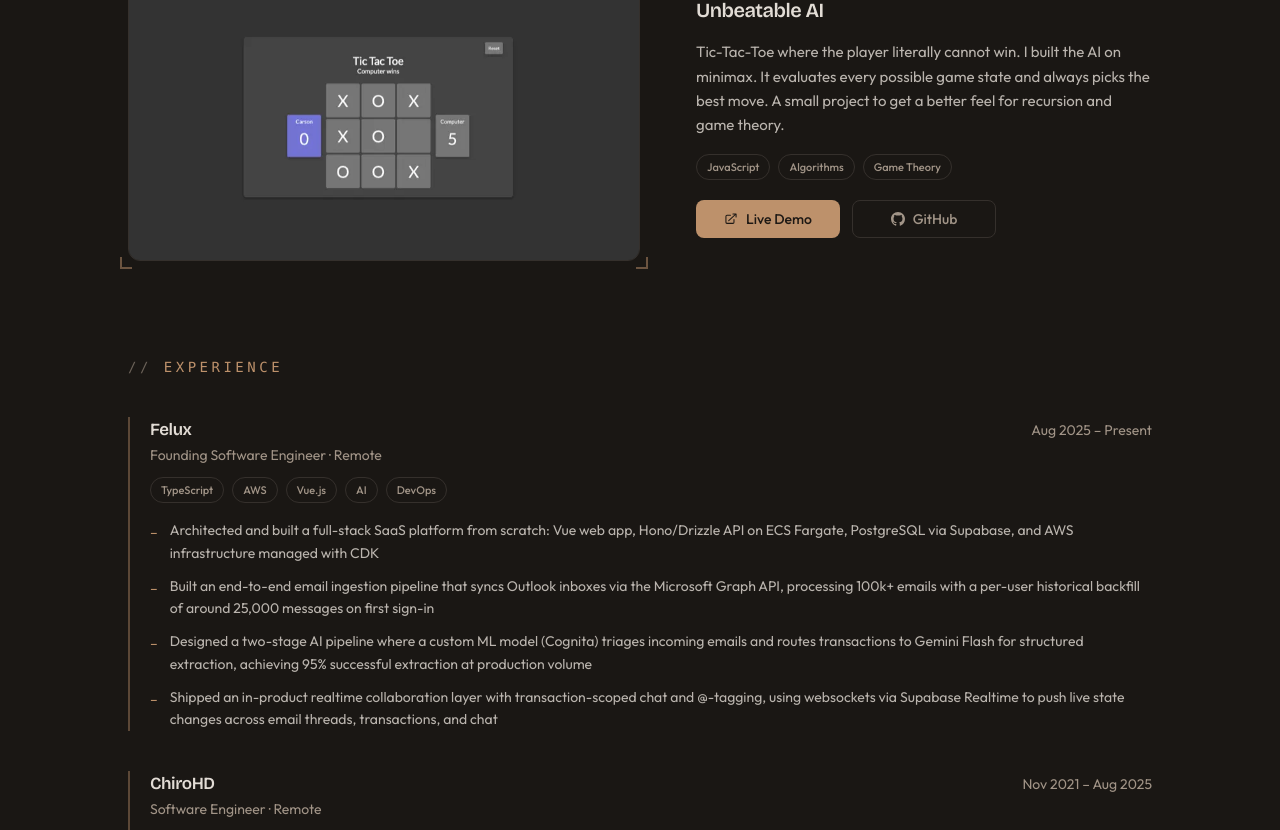
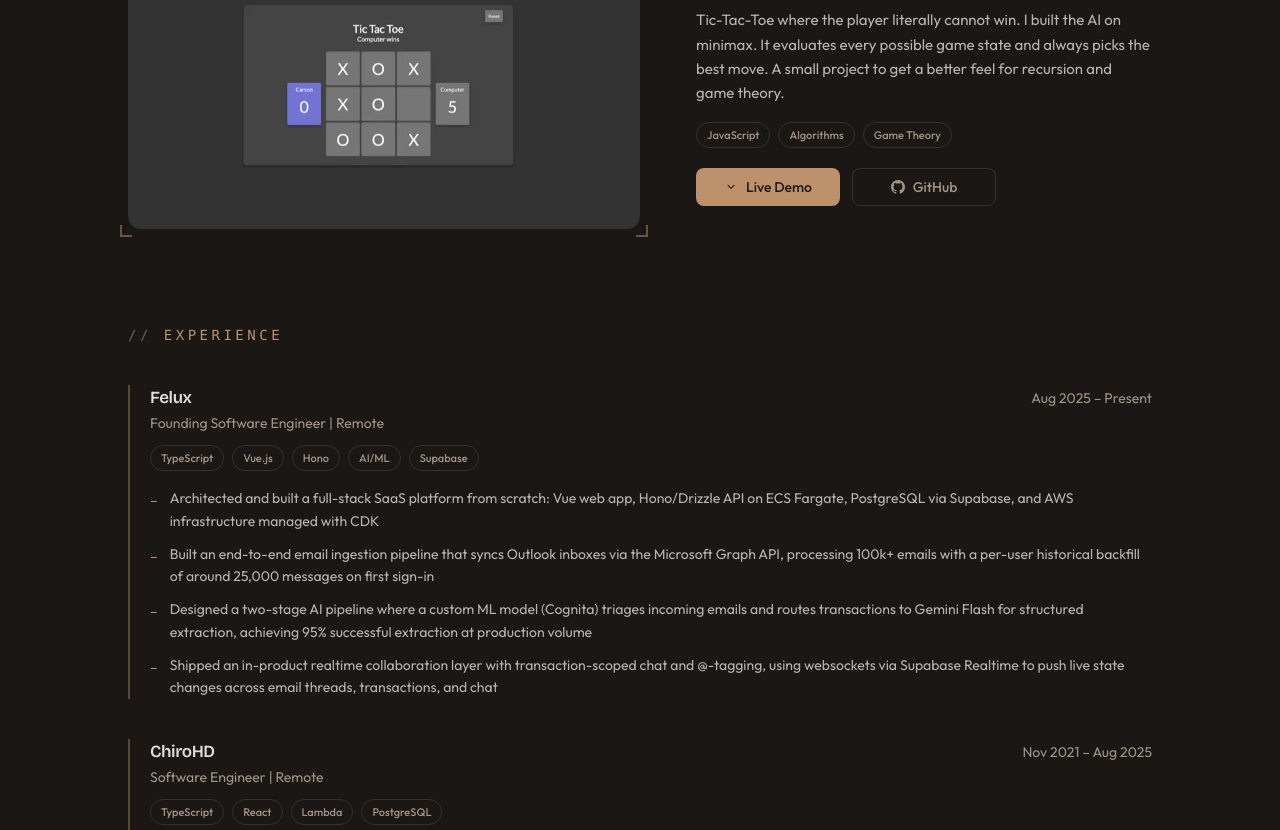
Before and after one commit to c-tollison/carson-dev, a React (Vite) app: page / in a window 1280 px wide. Shown: the part 1224-2054 px from the top of the page. Built offline with nearby package versions, Linux system fonts and the light colour scheme.

Commit message:
Checkpoint

```diff
--- a/src/routes/dashboard.tsx
+++ b/src/routes/dashboard.tsx
@@ -1,3 +1,4 @@
+import { useState } from 'react';
 import Hero from '../components/hero';
 import PageWrapper from '../components/page-wrapper';
 import projects from './projects/projects';
@@ -16,7 +17,7 @@ const experience = [
         title: 'Founding Software Engineer',
         dates: 'Aug 2025 – Present',
         location: 'Remote',
-        tools: ['TypeScript', 'AWS', 'Vue.js', 'AI', 'DevOps'],
+        tools: ['TypeScript', 'Vue.js', 'Hono', 'AI/ML', 'Supabase'],
         bullets: [
             'Architected and built a full-stack SaaS platform from scratch: Vue web app, Hono/Drizzle API on ECS Fargate, PostgreSQL via Supabase, and AWS infrastructure managed with CDK',
             'Built an end-to-end email ingestion pipeline that syncs Outlook inboxes via the Microsoft Graph API, processing 100k+ emails with a per-user historical backfill of around 25,000 messages on first sign-in',
@@ -29,7 +30,7 @@ const experience = [
         title: 'Software Engineer',
         dates: 'Nov 2021 – Aug 2025',
         location: 'Remote',
-        tools: ['TypeScript', 'AWS', 'React.js', 'DevOps'],
+        tools: ['TypeScript', 'React', 'Lambda', 'PostgreSQL'],
         bullets: [
             'Built a private internal web app (TypeScript, React, Drizzle, Lambda) that let any engineer provision a fully isolated cloud environment from a UI, spinning up the entire stack (frontend, API, Postgres, backing AWS services) per-dev; adopted by all 20 engineers as the standard concurrent-development workflow',
             'Architected a double-entry accounting system with line-item-level tracking and balance reconciliation, processing 150,000+ transactions weekly with full audit compliance; migrated all historical data off a legacy multi-table schema',
@@ -42,7 +43,7 @@ const experience = [
         title: 'Software Development Engineer Intern',
         dates: 'May 2023 – Aug 2023',
         location: 'Hybrid / Seattle, WA',
-        tools: ['Java', 'AWS'],
+        tools: ['Java', 'Lambda', 'DynamoDB'],
         bullets: [
             'Designed an abstract Java parser and ingestion framework that processed multi-gigabyte CSV and Excel files with millions of SKUs behind a single interface, built on AWS Lambda, S3, SQS, and DynamoDB',
             'Resolved a throughput bottleneck by fanning ingestion across concurrent S3-event-triggered Lambdas, increasing data throughput by 25% while reducing memory consumption',
@@ -53,7 +54,7 @@ const experience = [
         title: 'Software Development Engineer Intern',
         dates: 'May 2022 – Aug 2022',
         location: 'Remote',
-        tools: ['Python', 'AWS'],
+        tools: ['Python', 'CDK', 'SQS'],
         bullets: [
             "Designed a CDK-based event-driven worker (SQS + Python Lambda) that applied paycode and holiday rules to Amazon's global timecard system serving 1M+ employees, replacing a manual SQL-script workflow",
             'Built dead-letter queues and CloudWatch alerting that let on-call detect and replay failed jobs when downstream services were unavailable, preventing data loss',
@@ -62,17 +63,20 @@ const experience = [
 ];
 
 function Projects() {
+    const [expanded, setExpanded] = useState<string | null>(null);
     return (
         <section>
             <SectionHeader label='projects' />
             <div className='flex flex-col gap-20'>
                 {projects.map((project, index) => {
                     const isEven = index % 2 === 0;
+                    const isExpanded = expanded === project.title;
                     return (
                         <div
                             key={project.title}
-                            className='flex flex-col md:flex-row gap-8 md:gap-14 items-center'
+                            className='flex flex-col gap-8'
                         >
+                            <div className='flex flex-col md:flex-row gap-8 md:gap-14 items-center'>
                                 <div className={`w-full md:w-1/2 flex-shrink-0 ${!isEven ? 'md:order-last' : ''}`}>
                                     <div className='relative'>
                                         <span
@@ -102,8 +106,12 @@ function Projects() {
                                 </div>
 
                                 <div className='w-full md:w-1/2 flex flex-col gap-4'>
-                                <h3 className='font-display text-xl font-semibold tracking-tight'>{project.title}</h3>
-                                <p className='text-[15px] leading-relaxed text-foreground/80'>{project.description}</p>
+                                    <h3 className='font-display text-xl font-semibold tracking-tight'>
+                                        {project.title}
+                                    </h3>
+                                    <p className='text-[15px] leading-relaxed text-foreground/80'>
+                                        {project.description}
+                                    </p>
                                     <div className='flex flex-wrap gap-2'>
                                         {project.topics.map((topic) => (
                                             <span
@@ -116,7 +124,29 @@ function Projects() {
                                     </div>
                                     {(project.link || project.githubLink) && (
                                         <div className='flex gap-3 mt-1'>
-                                        {project.link && (
+                                            {project.link &&
+                                                (project.embeddable ? (
+                                                    <button
+                                                        type='button'
+                                                        onClick={() => setExpanded(isExpanded ? null : project.title)}
+                                                        aria-expanded={isExpanded}
+                                                        className='w-36 inline-flex justify-center items-center gap-2 px-4 py-2 rounded-md bg-primary text-primary-foreground text-sm font-medium hover:opacity-90 transition-opacity'
+                                                    >
+                                                        <svg
+                                                            xmlns='http://www.w3.org/2000/svg'
+                                                            viewBox='0 0 20 20'
+                                                            fill='currentColor'
+                                                            className={`w-3.5 h-3.5 transition-transform duration-300 ${isExpanded ? 'rotate-180' : ''}`}
+                                                        >
+                                                            <path
+                                                                fillRule='evenodd'
+                                                                d='M5.23 7.21a.75.75 0 011.06.02L10 11.06l3.71-3.83a.75.75 0 111.08 1.04l-4.25 4.39a.75.75 0 01-1.08 0L5.21 8.27a.75.75 0 01.02-1.06z'
+                                                                clipRule='evenodd'
+                                                            />
+                                                        </svg>
+                                                        {isExpanded ? 'Close Demo' : 'Live Demo'}
+                                                    </button>
+                                                ) : (
                                                     <a
                                                         href={project.link}
                                                         target='_blank'
@@ -142,7 +172,7 @@ function Projects() {
                                                         </svg>
                                                         Live Demo
                                                     </a>
-                                        )}
+                                                ))}
                                             {project.githubLink && (
                                                 <a
                                                     href={project.githubLink}
@@ -163,6 +193,27 @@ function Projects() {
                                         </div>
                                     )}
                                 </div>
+                            </div>
+                            {project.embeddable && project.link && (
+                                <div
+                                    className={`grid transition-all duration-500 ease-out ${
+                                        isExpanded ? 'grid-rows-[1fr] opacity-100' : 'grid-rows-[0fr] opacity-0'
+                                    }`}
+                                >
+                                    <div className='overflow-hidden'>
+                                        <div className='rounded-xl overflow-hidden border border-border bg-card aspect-video'>
+                                            {isExpanded && (
+                                                <iframe
+                                                    src={project.link}
+                                                    title={project.title}
+                                                    className='w-full h-full'
+                                                    sandbox='allow-scripts allow-same-origin'
+                                                />
+                                            )}
+                                        </div>
+                                    </div>
+                                </div>
+                            )}
                         </div>
                     );
                 })}
@@ -186,7 +237,7 @@ function Experience() {
                             <span className='text-sm text-muted-foreground flex-shrink-0'>{job.dates}</span>
                         </div>
                         <p className='text-sm text-muted-foreground mt-0.5'>
-                            {job.title} · {job.location}
+                            {job.title} | {job.location}
                         </p>
                         <div className='flex flex-wrap gap-2 mt-3'>
                             {job.tools.map((tool) => (
@@ -219,7 +270,7 @@ function Experience() {
 function Dashboard() {
     return (
         <PageWrapper>
-            <div className='flex flex-col gap-24'>
+            <div className='flex flex-col gap-16'>
                 <div className='flex flex-col gap-8'>
                     <Hero />
                     <p className='text-[15px] leading-relaxed text-foreground/80'>
--- a/src/routes/projects/projects.ts
+++ b/src/routes/projects/projects.ts
@@ -5,6 +5,7 @@ export interface Project {
     link?: string;
     githubLink?: string;
     topics: string[];
+    embeddable?: boolean;
 }
 
 const projects: Project[] = [
@@ -28,6 +29,7 @@ const projects: Project[] = [
         link: 'https://c-tollison.github.io/unbeatable-ai/',
         githubLink: 'https://github.com/c-tollison/unbeatable-ai',
         thumbnail: 'unbeatable-ai.webp',
+        embeddable: true,
     },
 ];
 
```
Lines whose indentation alone changed are shown as unchanged.
